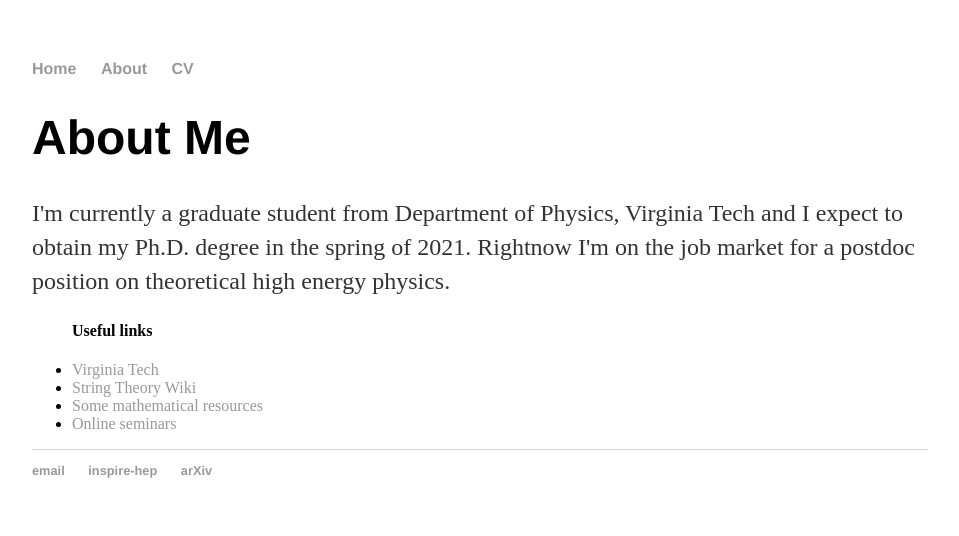
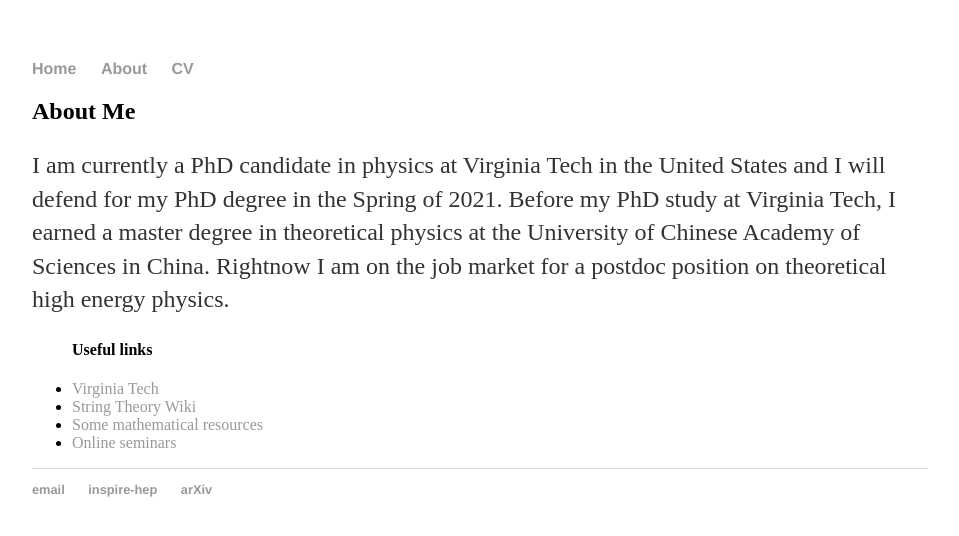
Before and after one commit to hhzou/hhzou.github.io, a Jekyll site: the page built from about/index.html, in a window 1280 px wide. Shown: the top 536 px of the page, without its empty margins (160-1119 px from the left). Built offline with Jekyll 4.4.1, drawn with Linux system fonts in a browser that asks for light colours.

Commit message:
Update index.html
update about info.

```diff
--- a/about/index.html
+++ b/about/index.html
@@ -3,10 +3,11 @@ layout: default
 title: About Me
 ---
 <div class="about">
-	<h1>About Me</h1>
-	<p> I'm currently a graduate student from Department of Physics, Virginia Tech and I expect to obtain my Ph.D. degree in the spring of 2021. Rightnow I'm on the job market for a postdoc position on theoretical high energy physics.
+	<h2>About Me</h2>
+	<p>
+		I am currently a PhD candidate in physics at Virginia Tech in the United States and I will defend for my PhD degree in the Spring of 2021. Before my PhD study at Virginia Tech, I earned a master degree in theoretical physics at the University of Chinese Academy of Sciences in China. Rightnow I am on the job market for a postdoc position on theoretical high energy physics.
+	</p>
 
-	</p>
 
 	<ul class="links">
 	<h4 style="text-align:left">Useful links</h4>
```
